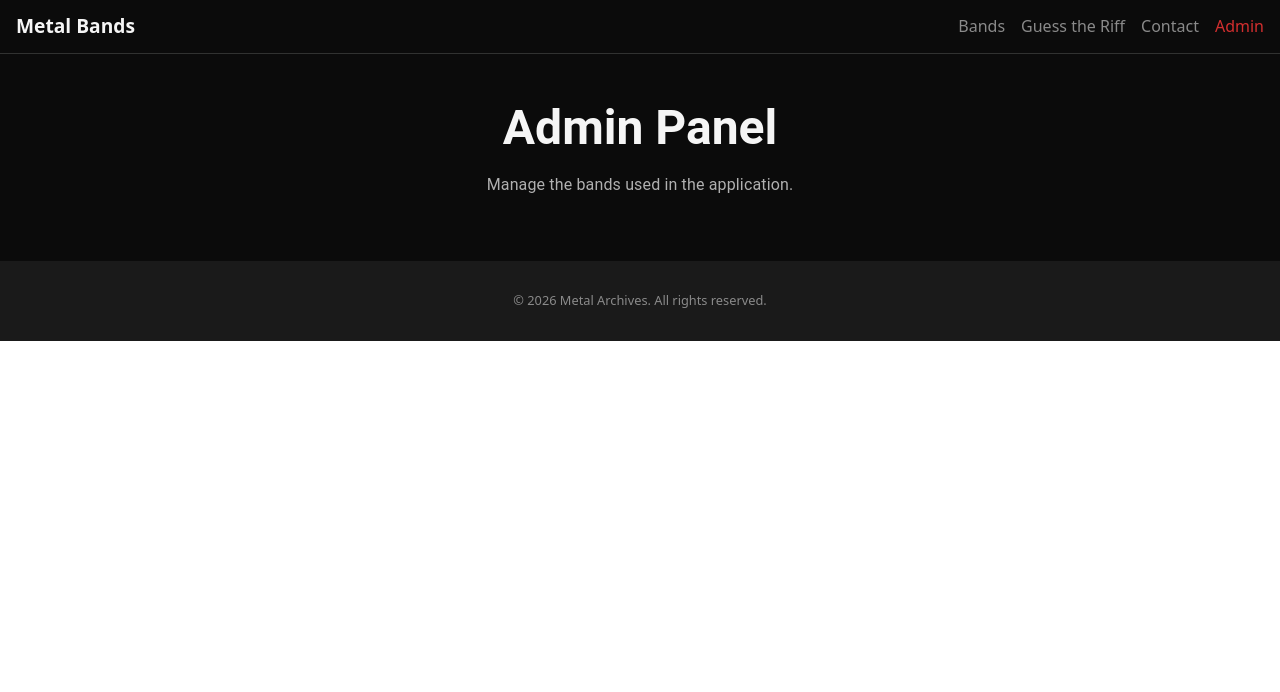
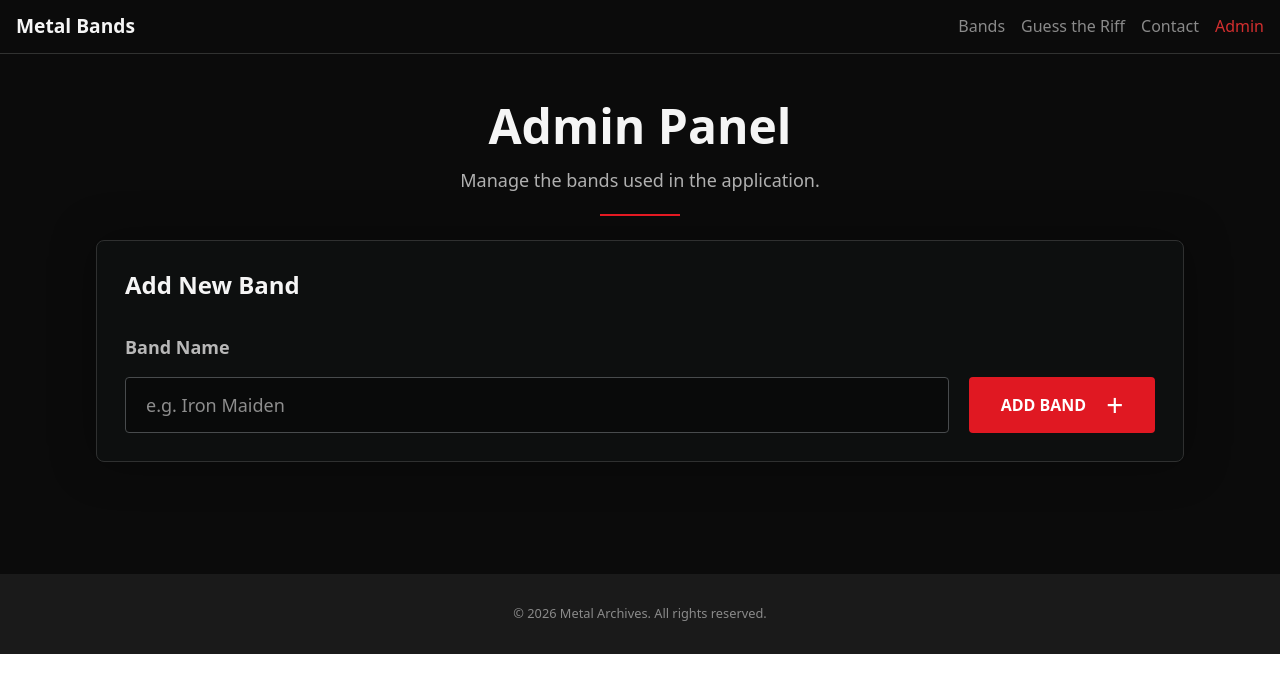
Before and after one commit to arielgomezmendez/metal-bands-app, a React (Vite) app: page /admin in a window 1280 px wide. Shown: the top 692 px of the page. Built offline with nearby package versions, Linux system fonts and the light colour scheme.

Commit message:
Create the form to add a new band name

```diff
--- a/src/pages/Admin.tsx
+++ b/src/pages/Admin.tsx
@@ -1,26 +1,54 @@
-import { Typography, Container } from '@mui/material'
-
 const Admin = () => {
   return (
-    <>
-      <section>
-        <Container>
-          <Typography
-            component="h1"
-            variant="h3"
-            gutterBottom
-            sx={{ fontWeight: "bold", marginTop: "4%" }}
-            color="#F5F5F5"
+    <section className="mx-auto w-full max-w-6xl px-4 py-12 text-[#f5f5f5] sm:px-6 lg:px-8">
+      <div className="text-center">
+        <h1 className="text-4xl font-extrabold tracking-normal sm:text-5xl">
+          Admin Panel
+        </h1>
+        <p className="mt-4 text-lg text-[#b0b0b0]">
+          Manage the bands used in the application.
+        </p>
+        <div className="mx-auto mt-5 h-0.5 w-20 bg-[#ef1b24]" />
+      </div>
+
+      <div className="mt-6 rounded-lg border border-[#2f3030] bg-[#0d0f0f] px-5 py-7 text-left shadow-[0_0_45px_rgba(0,0,0,0.35)] sm:px-7">
+        <div className="mb-8 flex items-center gap-4">
+          <h2 className="text-2xl font-extrabold tracking-normal text-[#f5f5f5]">
+            Add New Band
+          </h2>
+        </div>
+
+        <form className="space-y-4">
+          <label
+            htmlFor="bandName"
+            className="block text-lg font-bold text-[#b8b8b8]"
           >
-            Admin Panel
-          </Typography>
-          <Typography component="p" color="#B0B0B0">
-            Manage the bands used in the application.
-          </Typography>
-        </Container>
-      </section>
-    </>
-  )
-}
+            Band Name
+          </label>
 
-export default Admin
+          <div className="grid gap-5 md:grid-cols-[1fr_186px] md:items-center">
+            <input
+              id="bandName"
+              name="bandName"
+              type="text"
+              placeholder="e.g. Iron Maiden"
+              className="h-14 w-full rounded border border-[#484b4d] bg-[#090a0a] px-5 text-lg text-[#f5f5f5] outline-none transition placeholder:text-[#8d8d8d] focus:border-[#ef1b24] focus:ring-2 focus:ring-[#ef1b24]/35"
+            />
+
+            <button
+              type="submit"
+              className="flex h-14 items-center justify-center gap-5 rounded bg-[#e01822] px-6 text-base font-extrabold uppercase text-white transition hover:bg-[#f11f2a] focus:outline-none focus:ring-2 focus:ring-[#ef1b24] focus:ring-offset-2 focus:ring-offset-[#0d0f0f]"
+            >
+              <span>Add Band</span>
+              <span aria-hidden="true" className="text-3xl font-light leading-none">
+                +
+              </span>
+            </button>
+          </div>
+        </form>
+      </div>
+    </section>
+  );
+};
+
+export default Admin;
```
